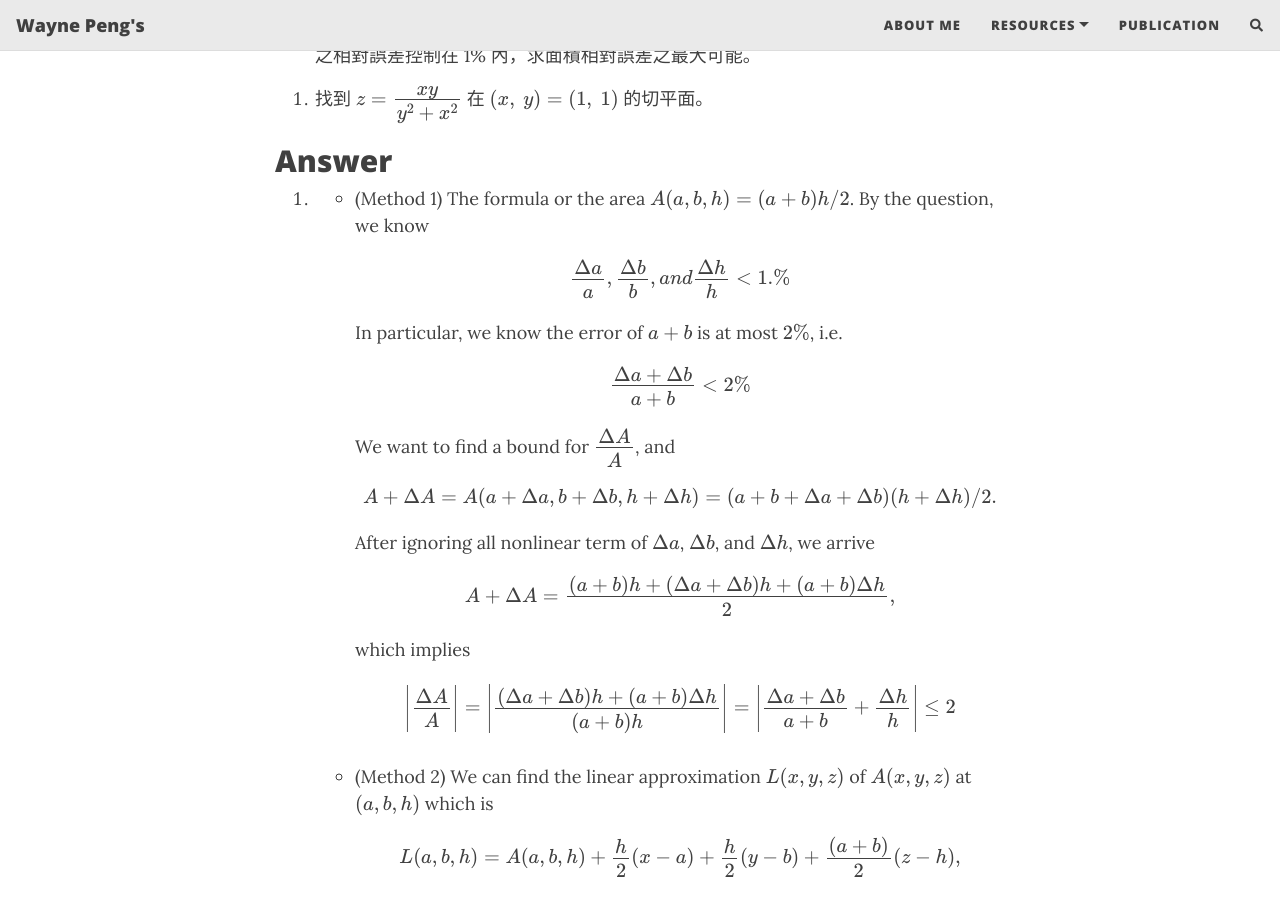
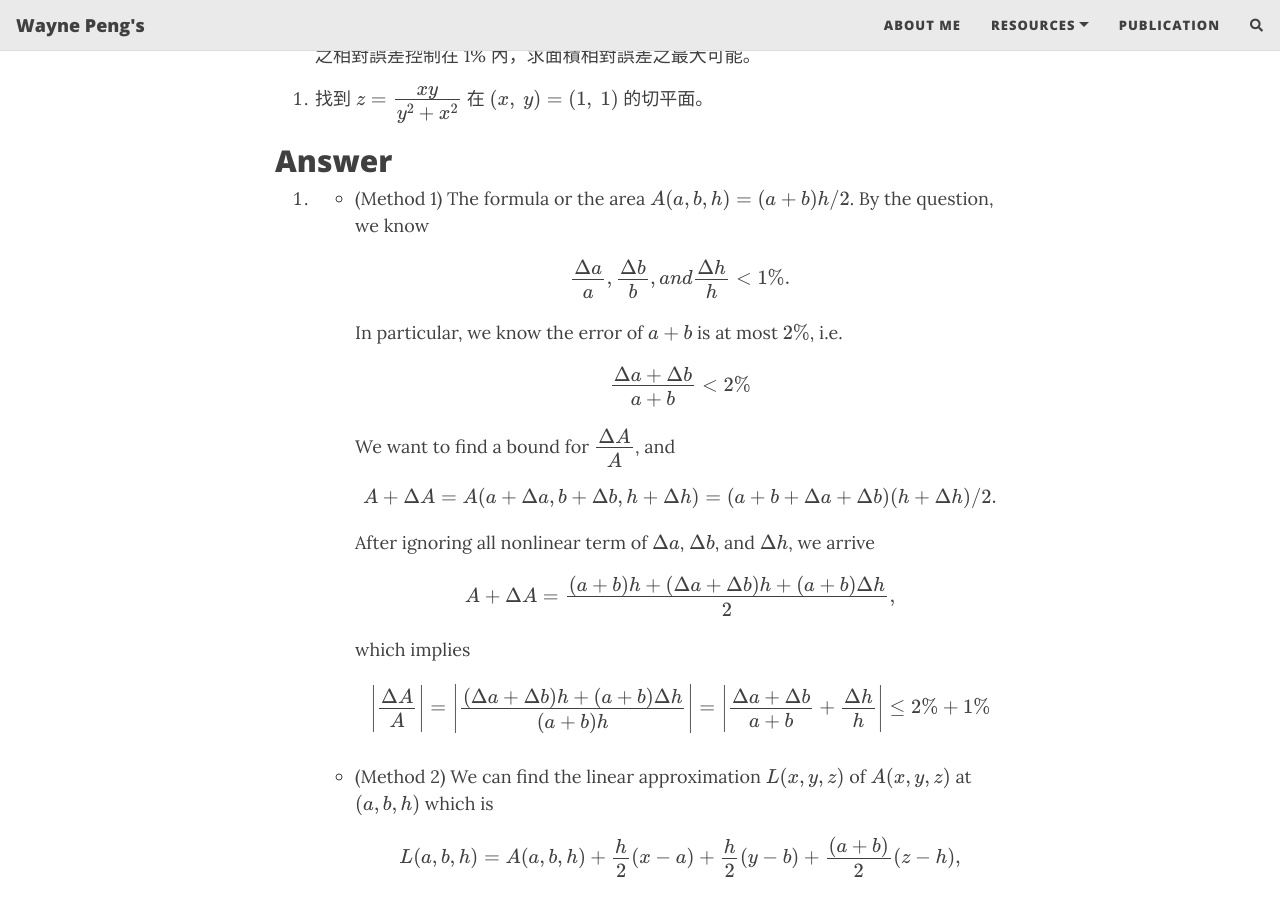
Before and after one commit to junwenwaynepeng/junwenwaynepeng.github.io, a Jekyll site: the page built from _posts/2023-03-02-Calculus-3-homework-1.md, in a window 1280 px wide and 900 px high, scrolled down 379 px. Built offline with Jekyll 4.4.1, drawn with Linux system fonts in a browser that asks for light colours; nearby versions of some CDN libraries; formulas are drawn with MathJax 3; comment, search, counter and statistics services are not loaded.

Commit message:
fix typos and try

```diff
--- a/_posts/2023-03-02-Calculus-3-homework-1.md
+++ b/_posts/2023-03-02-Calculus-3-homework-1.md
@@ -12,7 +12,7 @@
 ## Answer
 1.
 	* (Method 1) The formula or the area $A(a,b,h)=(a+b)h/2$. By the question, we know
-	\[\dfrac{\Delta a}{a}, \dfrac{\Delta b}{b}, and \dfrac{\Delta h}{h}< 1.\%\]
+	\[\dfrac{\Delta a}{a}, \dfrac{\Delta b}{b}, and \dfrac{\Delta h}{h}< 1\%.\]
 	In particular, we know the error of $a+b$ is at most $2\%$, i.e.
 	\[\dfrac{\Delta a+\Delta b}{a+b}<2\%\]
 	We want to find a bound for $\dfrac{\Delta A}{A}$, and
@@ -20,7 +20,7 @@
 	After ignoring all nonlinear term of $\Delta a$, $\Delta b$, and $\Delta h$, we arrive
 	\[A+\Delta A = \dfrac{(a+b)h+(\Delta a+\Delta b)h + (a+b)\Delta h}{2},\]
 	which implies
-	\[\left|\dfrac{\Delta A}{A}\right| = \left |\dfrac{(\Delta a +\Delta b) h + (a+b)\Delta h}{(a+b)h}\right| = \left|\dfrac{\Delta a+\Delta b}{a+b}+\dfrac{\Delta h}{h}\right|\leq 2% + 1%\]
+	\[\left|\dfrac{\Delta A}{A}\right| = \left |\dfrac{(\Delta a +\Delta b) h + (a+b)\Delta h}{(a+b)h}\right| = \left|\dfrac{\Delta a+\Delta b}{a+b}+\dfrac{\Delta h}{h}\right|\leq 2\% + 1\%\]
 
 	* (Method 2) We can find the linear approximation $L(x,y,z)$ of $A(x,y,z)$ at $(a,b,h)$ which is
 	\[L(a,b,h) = A(a,b,h)+\dfrac{h}{2}(x-a)+\dfrac{h}{2}(y-b)+\dfrac{(a+b)}{2}(z-h),\]
```
Also changed, not shown: _posts/2023-03-06-Calculus-3-worksheet-1.md (+1 -2 lines).
